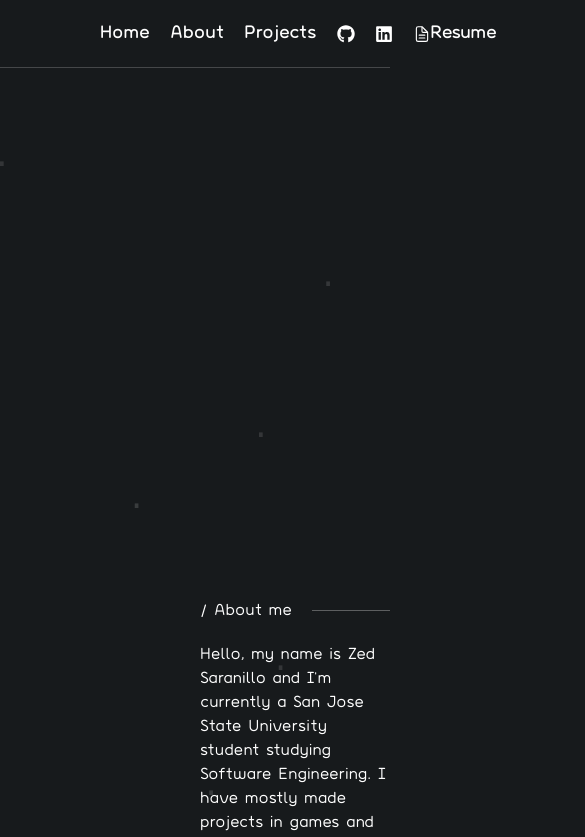
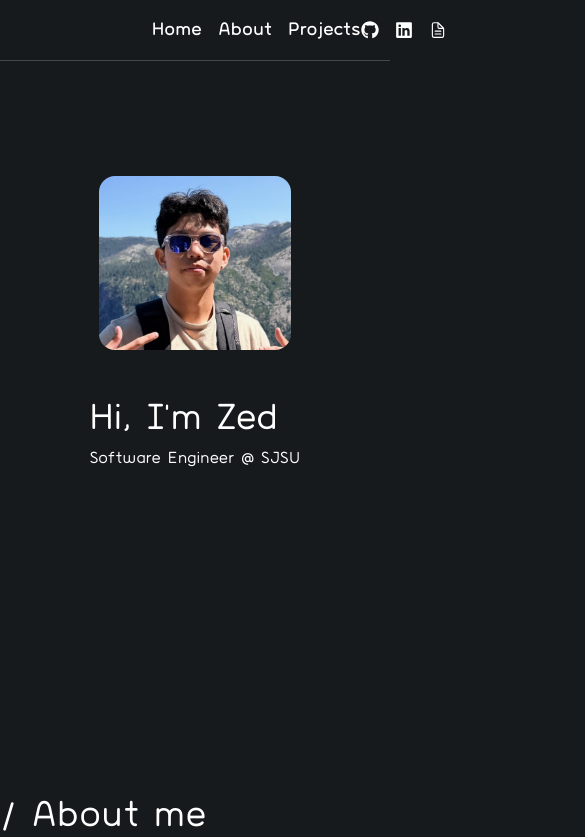
Before and after one commit to saranillozed55/Website-Portfolio, a React (Vite) app in the folder my-app/: page / in a window 390 px wide. Shown: the top 837 px of the page, 585 px wide, since content can reach past the window. Built offline with nearby package versions, Linux system fonts and the light colour scheme.

Commit message:
Tailwind css, framer motion animations, flex for mobile

```diff
--- a/my-app/package.json
+++ b/my-app/package.json
@@ -12,6 +12,7 @@
   "dependencies": {
     "@tailwindcss/vite": "^4.3.3",
     "animejs": "^4.5.0",
+    "motion": "^13.2.0",
     "prop-types": "^15.8.1",
     "react": "^19.2.8",
     "react-dom": "^19.2.8",
--- a/my-app/src/App.jsx
+++ b/my-app/src/App.jsx
@@ -1,14 +1,3 @@
-
-import Header from "./components/Header.jsx"
-import Footer from "./components/Footer.jsx"
-import Food from "./components/Food.jsx"
-import Button from "./components/Button.jsx"
-import Student from "./components/Student.jsx"
-import UserGreeting from "./components/UserGreeting.jsx"
-import List from "./components/List.jsx"
-import HooksPrac from "./components/HooksPrac.jsx"
-import EventsPrac from "./components/EventsPrac.jsx"
-import ColorPicker from "./components/ColorPicker.jsx"
 
 import Card from "./components/Card.jsx"
 import Introduction from "./components/Introduction.jsx"
@@ -56,16 +45,41 @@ function App() {
 
         <ColorPicker></ColorPicker>  */}
 
-
+        <div id = "home"/>
         <TopBar/>
         <AnimatedBackground/>
 
-        <div className = "intro-section">
+
+        <div className ="
+        flex
+        flex-col
+        md:flex-row
+        items-center
+        justify-center
+        gap-12
+        min-h-screen
+        -mt-40
+        ">
           <Card/>
           <Introduction/>
         </div>
 
         <About/>
+        <About/>
+
+        <About/>
+
+        <About/>
+        <About/>
+        <About/>
+        <About/>
+        <About/>
+        <About/>
+        <About/>
+
+
+
+        {/* <TestRotate/> */}
         </>
     );
 }
--- a/my-app/src/components/About.jsx
+++ b/my-app/src/components/About.jsx
@@ -1,74 +1,34 @@
-import {useEffect, useRef} from 'react';
-import {animate, splitText, stagger} from 'animejs';
+import {motion} from "motion/react"
+
 
 function About() {
 
-    const textRef = useRef(null);
-    const splitRef = useRef(null); //reference to active split instance
-
-    useEffect(() => {
-        //ensure elements exists
-        if(!textRef.current) return;
-
-        // init text splitter on the DOM
-        // IntersectionObserver watches when the element enters/leaves the viewport
-        const observer = new IntersectionObserver((entries) => {
-
-            entries.forEach((entry) => {
-
-                // Trigger animation only when the text scrolls into view
-
-                if (entry.isIntersecting) {
-                    // Clean up any old split states before rebuilding it
-                    if (splitRef.current) {
-                        splitRef.current.revert();
-                    }
-
-                    // 1. Initialize split text layout
-                    splitRef.current = splitText(textRef.current, { lines: true });
-
-                    // 2. Play the staggered word-by-word animation
-                    splitRef.current.addEffect(({ words }) => {
-                        animate(words, {
-                            opacity: [0, 1],
-                            translateY: ['20px', '0px'],
-                            duration: 500,
-                            ease: 'out(3)',
-                            delay: stagger(45) // Slightly faster stagger for a snappy feel
-                        });
-                    });
-                }
-            });
-        },
-
-        {
-            threshold: 0.15 // Triggers when at least 15% of the paragraph is visible
-        });
-
-        // Begin monitoring the paragraph element
-        observer.observe(textRef.current);
-
-        // Component unmount cleanup function
-        return () => {
-            observer.disconnect();
-            if (splitRef.current) splitRef.current.revert();
-        };
-    }, []);
 
     return(
-        <div className = "about-container" id = "about">
-            <div className = "about-heading">
-
+        <motion.div initial = {{opacity:0, y:50}}
+        whileInView = {{opacity : 1}}
+        viewport = {{once:true, amount: 0.3}}
+        intial = {{opdacity: 0, y:50}}
+        id = "about">
+            <div className ="
+            flex
+            flex-col
+            gap-3
+            ">
+                <div className ="
+                text-4xl
+                ">
                     <h2>/ About me</h2>
-            <div className = "about-heading-line"></div>
                 </div>
 
-            <p className = "about-text" ref={textRef}>
+                <p className = "about-text">
                     Hello, my name is Zed Saranillo and I'm currently a San Jose State University student studying Software Engineering.
                     I have mostly made projects in games and web development, but I am always trying to improve my skills
                     and learn new technologies to become a better developer!
                 </p>
+
             </div>
+        </motion.div>
     );
 }
 
--- a/my-app/src/components/AnimatedBackground.jsx
+++ b/my-app/src/components/AnimatedBackground.jsx
@@ -1,35 +1,11 @@
-import { useEffect } from 'react';
-import {animate} from 'animejs'
+
 
 function AnimatedBackground() {
 
-    useEffect(() => {
 
-        animate('.code-symbol', {
-            translateX: () => Math.random() * 100 - 50,
-            translateY: () => Math.random() * 100 - 50,
-            opacity: [0.05, 0.15],
-            duration: () => Math.random() * 3000 + 4000,
-            delay: () => Math.random() * 2000,
-            direction: 'alternate',
-            loop: true,
-            ease: 'inOutSine'
-        });
+    // return (
 
-    }, []);
-
-    return (
-        <div className="background-elements">
-
-            <div className="code-symbol symbol-1">.</div>
-            <div className="code-symbol symbol-2">.</div>
-            <div className="code-symbol symbol-3">.</div>
-            <div className="code-symbol symbol-4">.</div>
-            <div className="code-symbol symbol-5">.</div>
-            <div className="code-symbol symbol-6">.</div>
-
-        </div>
-    );
+    // );
 
 }
 
--- a/my-app/src/components/Card.jsx
+++ b/my-app/src/components/Card.jsx
@@ -1,43 +1,44 @@
 // import profilePic from "../assets/profilepicture.png"
 import profilePic from "../assets/profileportfolio.jpg";
-import {animate, svg} from 'animejs';
-import {useEffect} from 'react';
+
+import {motion} from "motion/react"
 
 function Card() {
 
-    useEffect(() => {
-    animate(".profile-image",
-        {
-            opacity:[0,1],
-        }
-    );
-    animate(svg.createDrawable('.profile-border'), {
-        draw: ['0 0', '0 1'],
-        duration: 2000,
-        ease: 'inOutQuad',
-    });
+    // useEffect(() => {
+    // animate(".profile-image",
+    //     {
+    //         opacity:[0,1],
+    //     }
+    // );
+    // animate(svg.createDrawable('.profile-border'), {
+    //     draw: ['0 0', '0 1'],
+    //     duration: 2000,
+    //     ease: 'inOutQuad',
+    // });
 
-    }, []) // [] runs the componenet when it is first added to the page
+    // }, []) // [] runs the componenet when it is first added to the page
 
 
     return(
         <>
-        <div className="profile-container">
-            <img className = "profile-image" src = {profilePic} alt = "Profile Picture"></img>
 
-            <svg className = "profile-border" viewBox = "0 0 250 250">
-                <rect
-                    className = "border-path"
-                    x="2"
-                    y="2"
-                    rx ="20" //cornerRadius
-                    width = "247"
-                    height = "247"
-                    fill="none"
-                    stroke="white"
-                    strokeWidth ="3"
-                />
-            </svg>
+        <div>
+            <motion.img
+            className="
+            w-48
+            sm:w-56
+            md:w-64
+            lg:w-80
+            rounded-2xl
+            "
+            src={profilePic}
+            alt="Profile Picture"
+            initial={{ scale: 0, opacity: 0 }}
+            animate={{ scale: 1, opacity: 1 }}
+    />
+
+
         </div>
         </>
     );
--- a/my-app/src/components/Introduction.jsx
+++ b/my-app/src/components/Introduction.jsx
@@ -3,9 +3,25 @@
 function Introduction() {
 
     return(
-        <div id = "home" className = "intro-block">
-            <h1 className = "intro-title">Hi, I'm Zed</h1>
-            <p className = "intro-text"> Software Engineer @ SJSU</p>
+        <div className ="
+        flex
+        flex-col
+
+        ">
+            <h1 className ="
+
+            text-4xl
+
+            md:text-5xl
+            lg:text-7xl
+
+            "
+            >Hi, I'm Zed</h1>
+            <p className ="
+            mt-2
+            md:pl-2
+
+            "> Software Engineer @ SJSU</p>
 
         </div>
     );
--- a/my-app/src/components/TopBar.jsx
+++ b/my-app/src/components/TopBar.jsx
@@ -1,35 +1,134 @@
-import {HiOutlineMail} from "react-icons/hi";
+
+import { HiOutlineMail } from "react-icons/hi";
 import { FaGithub, FaLinkedin } from "react-icons/fa";
-import { HiOutlinePencil } from "react-icons/hi";
 import { IoDocumentTextOutline } from "react-icons/io5";
 
+import { motion } from "motion/react";
 
+function TopBar() {
+    return (
+        <div className="
+        flex
+        items-center
+        justify-between
+        px-6
+        pt-4
+        md:pt-6
+        lg:pt-6
 
-function TopBar(){
+        border-b
+        border-white/20
+        pb-4
 
-    return(
+        font-extrabold
+        text-lg
 
-        <div className = "top-bar">
-            <div className = "top-bar-left">
-                <div className = "nav-link-animation">
-                    <a className = "nav-link" href ="#home">Home</a>
-                </div>
-                <div className = "nav-link-animation">
-                    <a className = "nav-link" href ="#about">About</a>
-                </div>
+        sticky
+        top-0
+        bg-blend-overlay
+        z-50
+        bg-[hsl(210,10%,10%)]">
 
-                <div className = "nav-link-animation">
-                <a className = "nav-link" href ="#projects">Projects</a>
-                </div>
+            <div className="
+            flex
+            items-center
+            gap-4
+            pl-32">
+
+                <motion.a
+                    className="nav-link"
+                    href="#home"
+                    initial={{ opacity: 0, y: -50 }}
+                    animate={{ opacity: 1, y: 0 }}
+
+                    transition={{ duration: 0.5, scale: {duration: 0.1}}}
+
+                    whileHover={{ scale: 1.2 }}
+                    whileTap={{ scale: 0.95 }}
+                >
+                    Home
+                </motion.a>
+
+                <motion.a
+                    className="nav-link"
+                    href="#about"
+                    initial={{ opacity: 0, y: -50 }}
+                    animate={{ opacity: 1, y: 0 }}
+                    transition={{ duration: 0.5 , scale: {duration: 0.1}}}
+                    whileHover={{ scale: 1.2 }}
+                    whileTap={{ scale: 0.95 }}
+                >
+                    About
+                </motion.a>
+
+                <motion.a
+                    className="nav-link"
+                    href="#projects"
+                    initial={{ opacity: 0, y: -50 }}
+                    animate={{ opacity: 1, y: 0 }}
+                    transition={{ duration: 0.5 , scale: {duration: 0.1}}}
+                    whileHover={{ scale: 1.2 }}
+                    whileTap={{ scale: 0.95 }}
+                >
+                    Projects
+                </motion.a>
 
             </div>
 
-            <div className = "top-bar-right">
-                <a href="https://github.com/saranillozed55" target="_blank" rel="noopener noreferrer" className = "nav-link"> <FaGithub/> </a>
-                <a href ="https://www.linkedin.com/in/zedsaranillo/" target="_blank" rel="noopener noreferrer" className = "nav-link"><FaLinkedin/></a>
-                <a href ="/ZedResume.pdf" target = "blank" rel = "noopener noreferrer" className = "nav-link"><IoDocumentTextOutline/>Resume</a>
+            <div className="
+            flex
+            items-center
+            gap-4
+            pr-32
+            ">
+
+                <motion.a
+                    href="https://github.com/saranillozed55"
+                    target="_blank"
+                    rel="noopener noreferrer"
+
+                    initial={{ opacity: 0, y: -50 }}
+                    animate={{ opacity: 1, y: 0 }}
+                    transition={{ duration: 0.5 , scale: {duration: 0.1}}}
+                    whileHover={{ scale: 1.2 }}
+                    whileTap={{ scale: 0.95 }}
+                >
+                    <FaGithub />
+                </motion.a>
+
+                <motion.a
+                    href="https://www.linkedin.com/in/zedsaranillo/"
+                    target="_blank"
+                    rel="noopener noreferrer"
+
+                    initial={{ opacity: 0, y: -50 }}
+                    animate={{ opacity: 1, y: 0 }}
+                    transition={{ duration: 0.5 , scale: {duration: 0.1}}}
+                    whileHover={{ scale: 1.2 }}
+                    whileTap={{ scale: 0.95 }}
+                >
+                    <FaLinkedin />
+                </motion.a>
+
+                <motion.a
+                    href="/ZedResume.pdf"
+                    target="_blank"
+                    rel="noopener noreferrer"
+
+                    initial={{ opacity: 0, y: -50 }}
+                    animate={{ opacity: 1, y: 0 }}
+                    transition={{ duration: 0.5 , scale: {duration: 0.1}}}
+
+                    whileHover={{ scale: 1.2 }}
+                    whileTap={{ scale: 0.95 }}
+                >
+                    <IoDocumentTextOutline />
+                </motion.a>
+
             </div>
+
         </div>
     );
 }
+
 export default TopBar
--- a/my-app/src/index.css
+++ b/my-app/src/index.css
@@ -22,36 +22,13 @@ body {
   color: white;
 }
 
-/* CSS for Introduction Component */
-.intro-block {
-  font-weight: 700;
-  display: flex;
-  flex-direction: column;
-  justify-content: center;
-  text-align: left;
-  margin-bottom: 130px;
+html {
+  scroll-behavior: smooth;
 }
 
-.intro-block h1 {
-  margin: 0;
-}
-
-.intro-block p {
-  margin: 10px;
-}
-
-.intro-section {
-  display: flex;
-  align-items: center;
-  gap: 100px;
-  padding: 40px 40px;
-
-  margin: 150px 0 0 600px; /*top right bottom left */
-  /* border: 1px white; */
-}
 
 /* CSS for TopBar Component */
-.top-bar {
+/* .top-bar {
   display: flex;
   justify-content: space-between;
   align-items: center;
@@ -60,152 +37,4 @@ body {
   padding: 20px;
   padding-left: 100px;
   border-bottom: 1px solid rgba(255, 255, 255, 0.2);
-}
-
-.top-bar-left {
-  display: flex;
-  align-items: center;
-  gap: 20px
-}
-
-.top-bar-right {
-  display:flex;
-  align-items: center;
-  margin-left: auto;
-  gap: 20px;
-  padding-right: 100px;
-}
-
-.top-bar.right svg{
-  width: 28px;
-  height: 28px;
-}
-
-.nav-link {
-  font-family: "Pinocchio", sans-serif;
-  font-weight: 700;
-  color: white;
-  text-decoration: none;
-  font-size: 18px;
-
-  display: flex;
-  align-items: center;
-  transition: transform 0.2s ease;
-}
-.nav-link:hover {
-    transform: translateY(-5px);
-}
-
-.nav-link-animation {
-  animation: slideIn 1.5s ease-out forwards;
-}
-
-@keyframes slideIn {
-  from {
-    opacity: 0;
-    transform: translateY(-50px);
-  }
-  to {
-    opacity: 1;
-    transform: translateY(0);
-  }
-}
-
-/*CSS for profile picture*/
-
-.profile-container {
-  position:relative;
-  width:250px;
-  height:250px;
-}
-.profile-image{
-  height: 250px;
-  width: 250px;
-  border-radius: 20px;
-  object-fit: cover;
-}
-.profile-border {
-  position: absolute;
-  top:0;
-  left:0;
-  width:252px;
-  height:252px;
-  pointer-events: none;
-}
-
-/* CSS for about me*/
-
-.about-container {
-  gap: 20px;
-  display: flex;
-  flex-direction: column;
-  margin: 50px 0px 0px 200px;
-  max-width: 500px;
-}
-
-.about-heading {
-  display:flex;
-  align-items: center;
-  gap:20px;
-}
-
-.about-container h2 {
-  white-space: nowrap;
-  margin:0;
-}
-
-.about-container p {
-  line-height: 1.5;
-}
-
-.about-heading-line {
-  flex-grow: 1;
-  height: 1px;
-  max-width: 500px;
-  background-color: rgba(255, 255, 255, 0.3);
-}
-
-.background-elements {
-    position: fixed;
-    inset: 0;
-    overflow: hidden;
-    pointer-events: none;
-    z-index: -1;
-}
-
-.code-symbol {
-    position: absolute;
-    font-family: monospace;
-    font-size: 2rem;
-    opacity: 0.08;
-}
-
-.symbol-1 {
-    top: 15%;
-    left: 10%;
-}
-
-.symbol-2 {
-    top: 30%;
-    right: 15%;
-}
-
-.symbol-3 {
-    top: 60%;
-    left: 20%;
-}
-
-.symbol-4 {
-    top: 75%;
-    right: 25%;
-}
-
-.symbol-5 {
-    top: 45%;
-    left: 70%;
-}
-
-.symbol-6 {
-    top: 85%;
-    left: 45%;
-}
+} */
```
Also changed, not shown: my-app/src/components/TestRotate.jsx (added, +26 -0 lines), 1 other file (tests, documents, lock files or other folders). Lines whose indentation alone changed are shown as unchanged.
